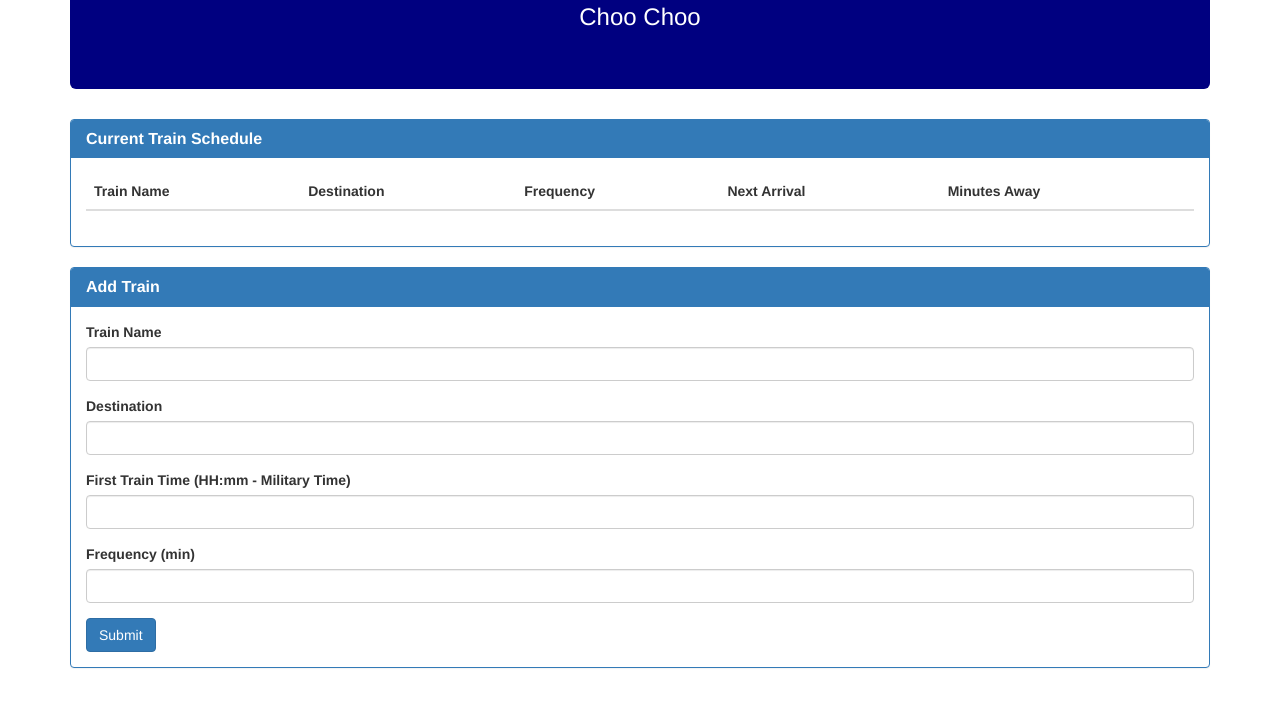
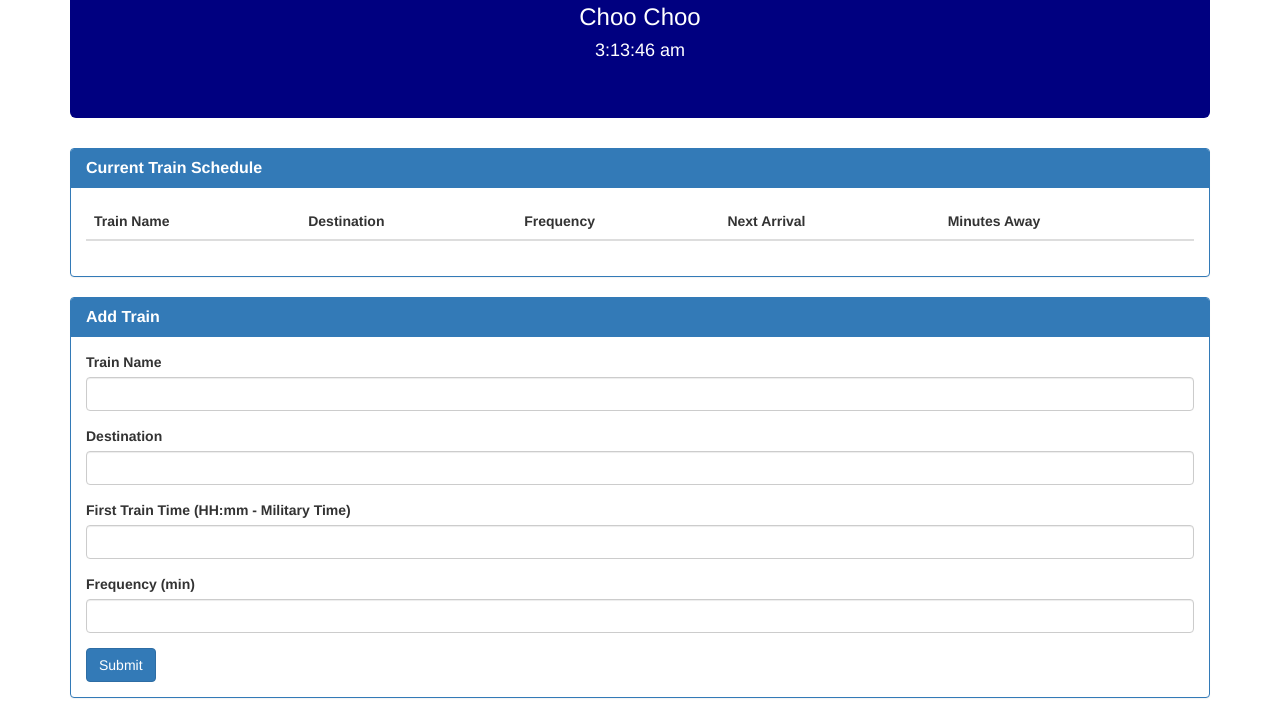
Before and after one commit to edricwong28/train-scheduler, a plain HTML site: page index.html in a window 1280 px wide. Shown: the part 153-871 px from the top of the page. Before the commit the page ends 841 px from the top, so only its background shows below. Drawn offline with nearby package versions, Linux system fonts and the light colour scheme; no server answers.

Commit message:
train-scheduler

```diff
--- a/assets/css/style.css
+++ b/assets/css/style.css
@@ -0,0 +1,4 @@
+
+#clock{
+	text-align: center;
+}
--- a/assets/javascript/script.js
+++ b/assets/javascript/script.js
@@ -1,3 +1,19 @@
+
+
+//Clock for HTML Page
+
+function updateClock() {
+
+var clock = moment().format("h:mm:ss a");
+
+var c = $("<h4>");
+var c2 = c.append(clock);
+$("#clock").html(c2);
+
+};
+
+setInterval(updateClock, 1000);
+
 
 
 // 1. Initialize Firebase
@@ -90,6 +106,7 @@ database.ref().on("child_added", function(childSnapshot, prevChildKey) {
 
         var nextArrival = moment().add(minutesAway, "minutes");
         var nextArrival2 = moment(nextArrival).format("hh:mm");
+
         console.log("ARRIVAL TIME: " + moment(nextArrival).format("hh:mm"));
 
         // Add each train's data into the table
--- a/index.html
+++ b/index.html
@@ -19,6 +19,10 @@
     <!-- <script src="http://momentjs.com/downloads/moment.js"></script>   -->
     <script src="https://cdn.jsdelivr.net/momentjs/2.12.0/moment.min.js"></script>
 
+    <!-- CSS LINK -->
+    <link href="reset.css">
+    <link rel="stylesheet" href="assets/css/style.css">
+
   </head>
 
   <body>
@@ -30,6 +34,7 @@
       <div class="jumbotron" style="background-color: navy; color: white">
         <h1 class="text-center">Train Scheduler</h1>
         <h3 class="text-center">Choo Choo</h3>
+        <div id="clock"></div>
       </div>
 
       <div class="row">
```
